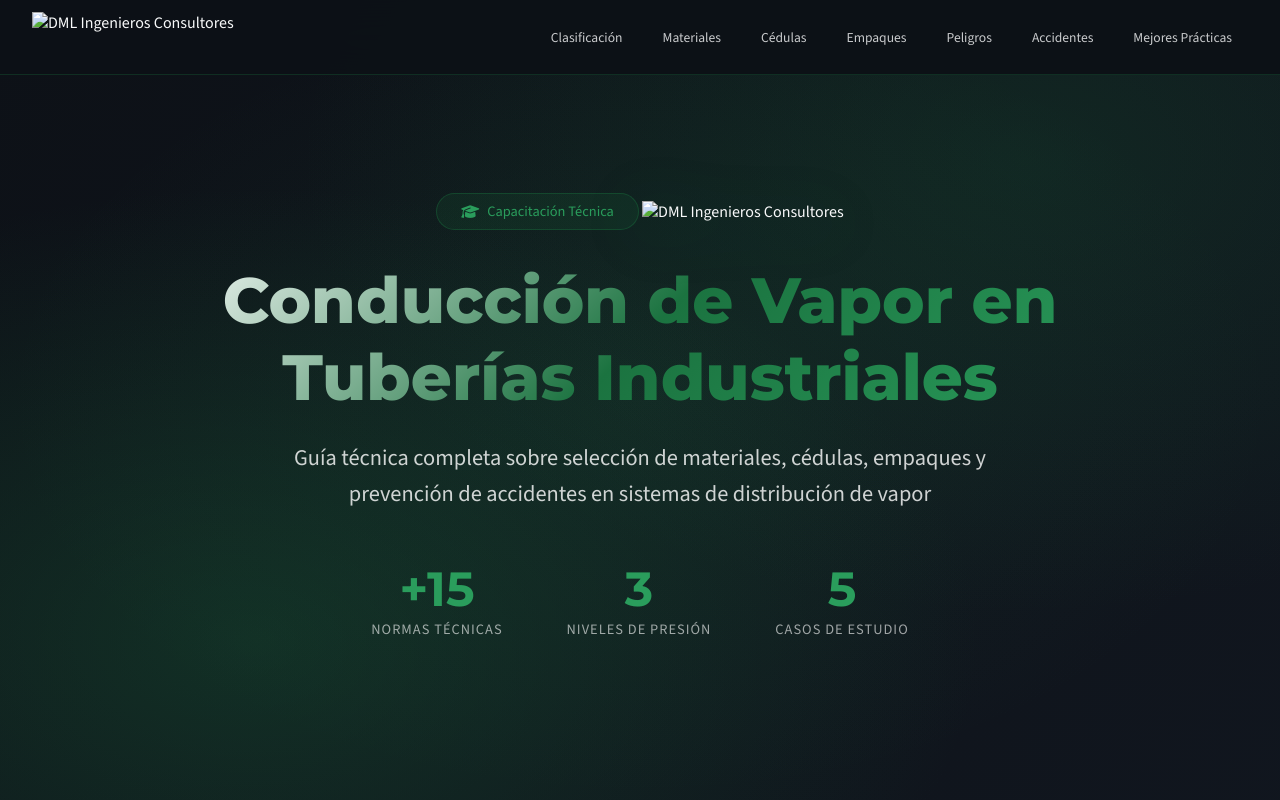
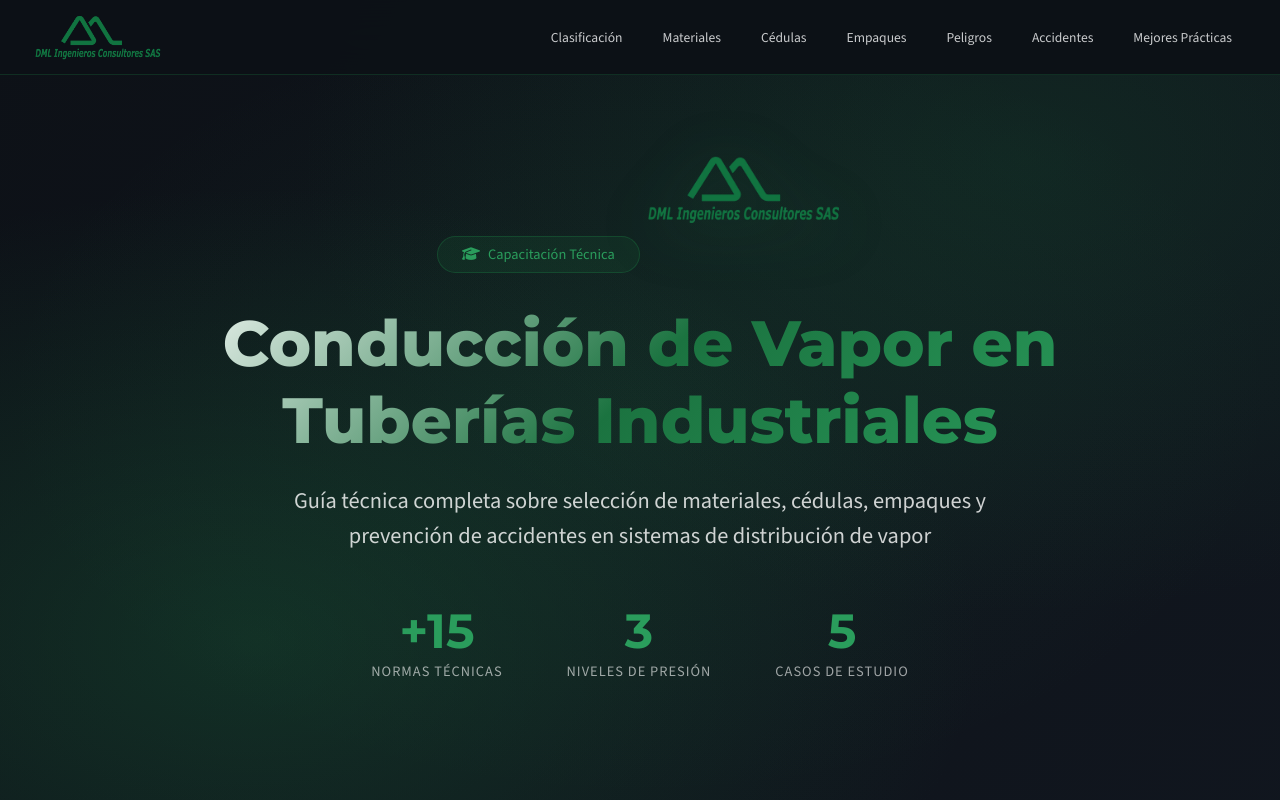
Before and after one commit to JAGDESING/Presentacion-tuberias-vapor, a plain HTML site: page index.html in a window 1280 px wide. Shown: the top 800 px of the page. Drawn offline with nearby package versions, Linux system fonts and the light colour scheme.

Commit message:
Update logo image source in index.html

```diff
--- a/index.html
+++ b/index.html
@@ -1027,7 +1027,7 @@
     <nav class="nav-container">
         <div class="nav-content">
             <div class="nav-logo">
-                <img src="assets/dml_logo.png" alt="DML Ingenieros Consultores">
+                <img src="dml_logo.png" alt="DML Ingenieros Consultores">
             </div>
             <div class="nav-menu">
                 <a href="#clasificacion" class="nav-link">Clasificación</a>
@@ -1048,7 +1048,7 @@
                 <i class="fas fa-graduation-cap"></i>
                 Capacitación Técnica
             </div>
-            <img src="assets/dml_logo.png" alt="DML Ingenieros Consultores" class="hero-logo">
+            <img src="dml_logo.png" alt="DML Ingenieros Consultores" class="hero-logo">
             <h1>Conducción de Vapor en Tuberías Industriales</h1>
             <p class="hero-subtitle">
                 Guía técnica completa sobre selección de materiales, cédulas, empaques y prevención de accidentes
@@ -2015,7 +2015,7 @@
     <!-- Footer -->
     <footer class="footer">
         <div class="footer-content">
-            <img src="assets/dml_logo.png" alt="DML Ingenieros Consultores" class="footer-logo">
+            <img src="dml_logo.png" alt="DML Ingenieros Consultores" class="footer-logo">
             <div class="footer-info">
                 <h3>DML Ingenieros Consultores SAS</h3>
                 <p>
```
